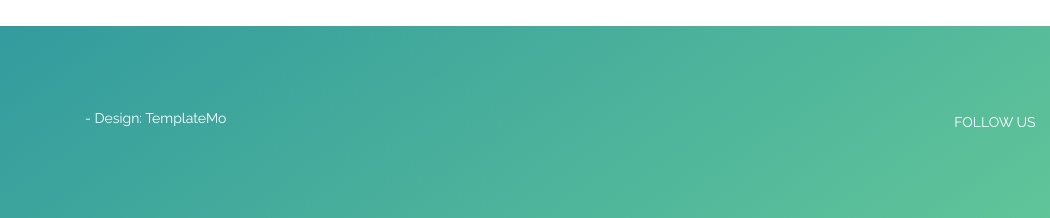
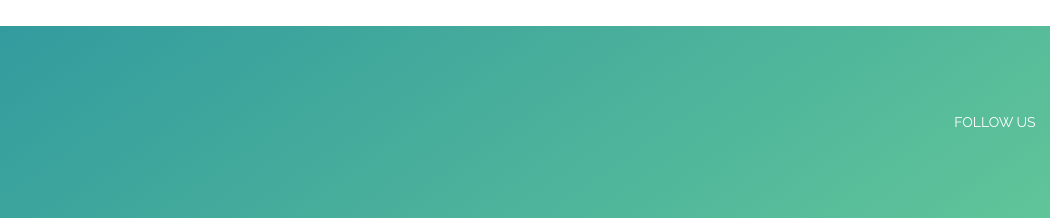
Before and after one commit to Nowshin17/Architecture-portfolio-RezwanRaka, a plain HTML site: page index.html in a window 1280 px wide. Shown: the part 6112-6330 px from the top of the page, 0-1050 px from the left. Drawn offline with Linux system fonts and the light colour scheme.

Commit message:
Update index.html

```diff
--- a/index.html
+++ b/index.html
@@ -773,7 +773,7 @@ https://templatemo.com/tm-543-breezed
                     <div class="left-text-content">
                         <p>
 
-                        - Design: <a rel="nofollow noopener" href="https://templatemo.com">TemplateMo</a></p>
+
                     </div>
                 </div>
 
```
